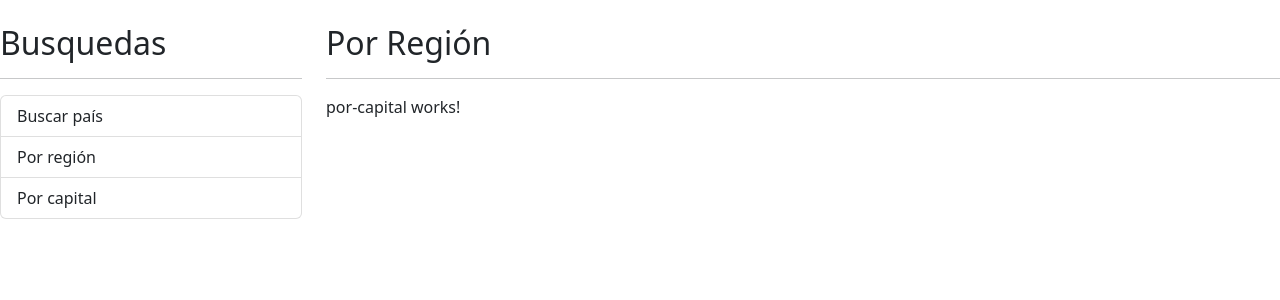
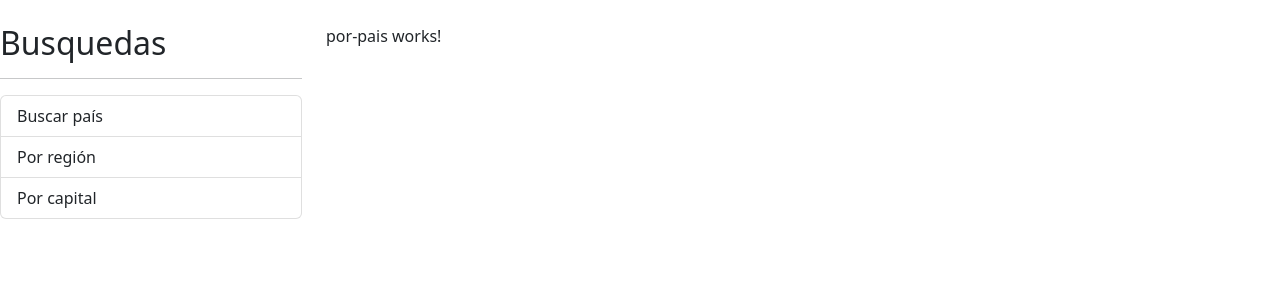
Before and after one commit to luisfal7/paisesApp, an Angular app: page / in a window 1280 px wide. Shown: the top 300 px of the page. Built offline with nearby package versions, Linux system fonts and the light colour scheme.

Commit message:
add RouterModule

```diff
--- a/src/app/app.component.html
+++ b/src/app/app.component.html
@@ -17,9 +17,7 @@
     </div>
 
     <div class="col">
-      <h2>Por Región</h2>
-      <hr>
-      <app-por-capital></app-por-capital>
+      <router-outlet></router-outlet>
     </div>
 
 </div>
--- a/src/app/app.module.ts
+++ b/src/app/app.module.ts
@@ -1,5 +1,6 @@
 import { NgModule } from '@angular/core';
 import { BrowserModule } from '@angular/platform-browser';
+import { AppRoutingModule } from './app-routing.module';
 
 import { AppComponent } from './app.component';
 import { PaisModule } from './pais/pais.module';
@@ -11,8 +12,9 @@
   ],
   imports: [
     BrowserModule,
+    AppRoutingModule,
     PaisModule,
-    SharedModule
+    SharedModule,
   ],
   providers: [],
   bootstrap: [AppComponent]
```
Also changed, not shown: src/app/app-routing.module.ts (added, +41 -0 lines).
